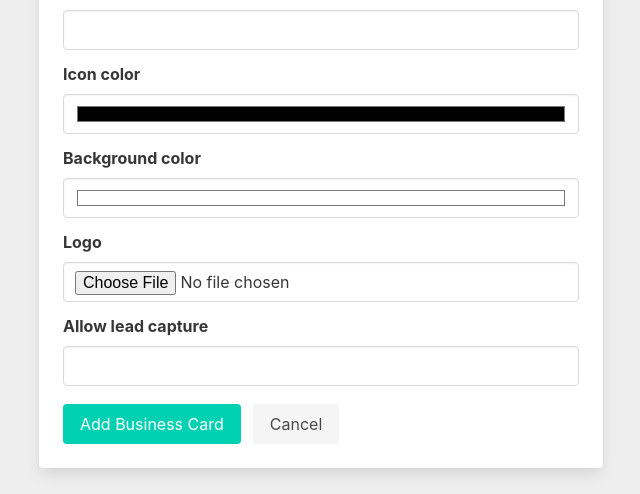
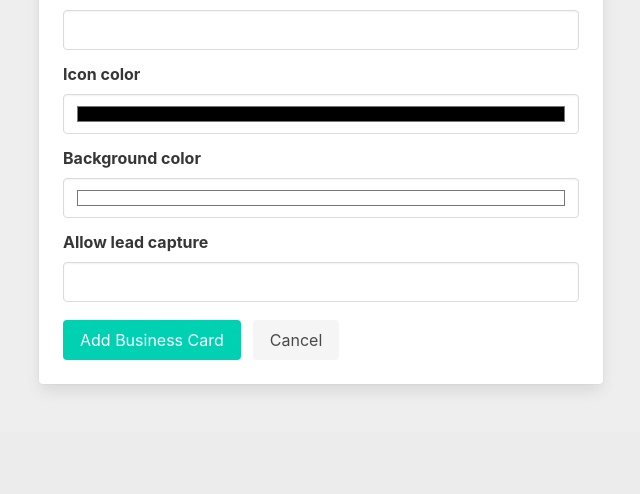
Before and after one commit to eathren/bc, a Django app: page /dashboard/add/ in a window 1280 px wide. Shown: the part 786-1280 px from the top of the page, without its empty margins (319-959 px from the left). After the commit the page ends 1174 px from the top, so only its background shows below. Run offline with Django 5.2, Linux system fonts and the light colour scheme; the visitor is signed in with stand-in values (Sample User, id 1).

Commit message:
hide logo for now

```diff
--- a/dashboard/forms.py
+++ b/dashboard/forms.py
@@ -6,7 +6,7 @@ class BusinessCardForm(forms.ModelForm):
         model = BusinessCard
         fields = [
             'first_name', 'last_name', 'title', 'company_name', 'location',
-            'email', 'phone_number', 'website', 'icon_color', 'background_color', 'logo', 'allow_lead_capture'
+            'email', 'phone_number', 'website', 'icon_color', 'background_color',  'allow_lead_capture'
         ]
         widgets = {
             'first_name': forms.TextInput(attrs={'class': 'input'}),
@@ -19,6 +19,6 @@ class BusinessCardForm(forms.ModelForm):
             'website': forms.URLInput(attrs={'class': 'input'}),
             'icon_color': forms.TextInput(attrs={'type': 'color', 'class': 'input'}),
             'background_color': forms.TextInput(attrs={'type': 'color', 'class': 'input'}),
-            'logo': forms.ClearableFileInput(attrs={'class': 'file-input'}),
+            # 'logo': forms.ClearableFileInput(attrs={'class': 'file-input'}),
             'allow_lead_capture': forms.CheckboxInput(attrs={'class': 'checkbox'}),
         }
--- a/dashboard/templates/dashboard/business_card_detail.html
+++ b/dashboard/templates/dashboard/business_card_detail.html
@@ -7,11 +7,11 @@
         <div class="column is-half">
             <div class="card" style="background-color: {{ business_card.background_color }};">
                 <div class="card-content">
-                    {% if business_card.logo %}
+                    <!-- {% if business_card.logo %}
                         <figure class="image is-128x128">
                             <img src="{{ business_card.logo.url }}" alt="Logo">
                         </figure>
-                    {% endif %}
+                    {% endif %} -->
                     <h2 class="title" style="color: {{ business_card.icon_color }};">{{ business_card.title }}</h2>
                     {% if business_card.first_name or business_card.last_name %}
                         <p>
```
Also changed, not shown: logos/favicon.ico (added).
